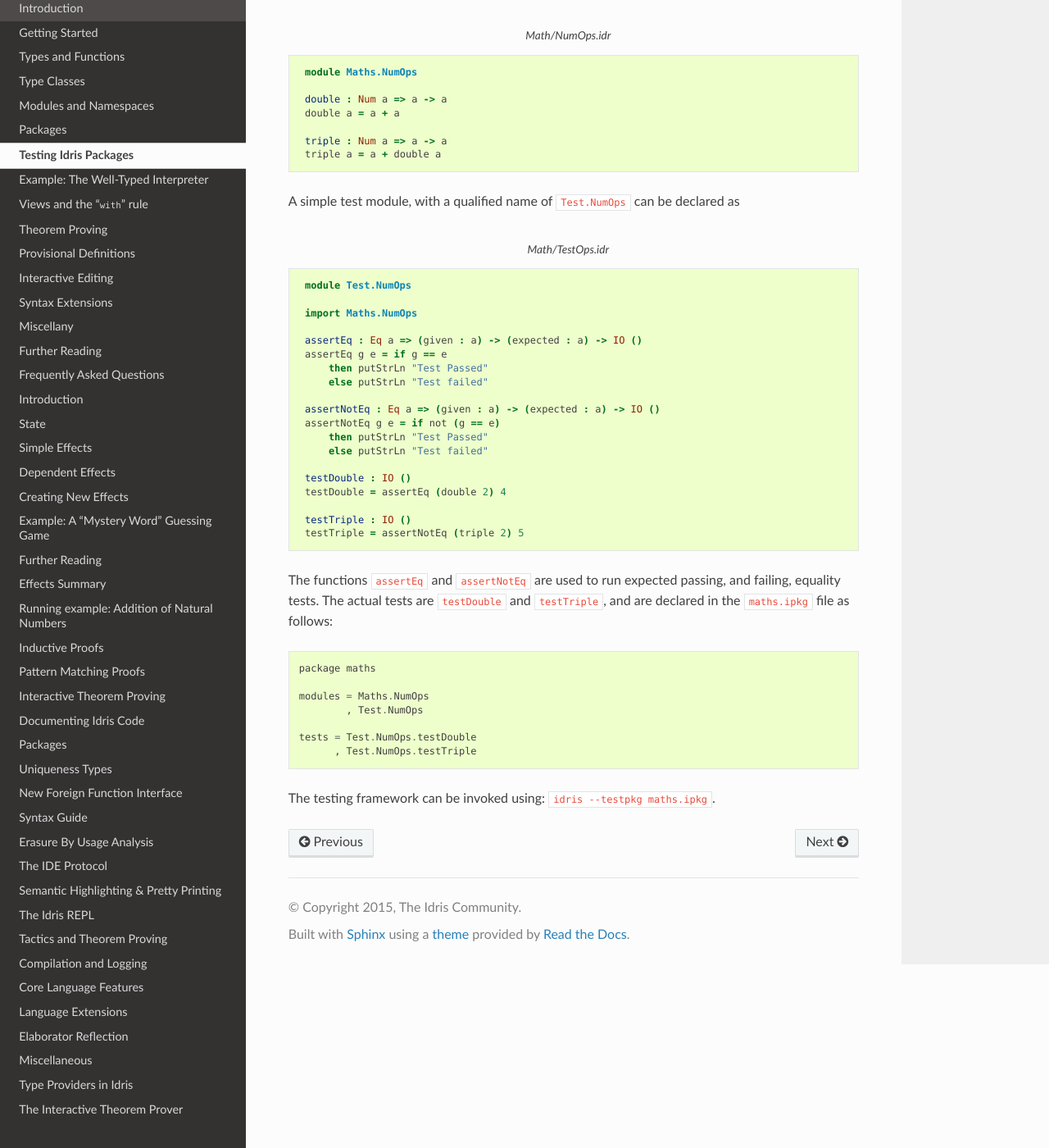
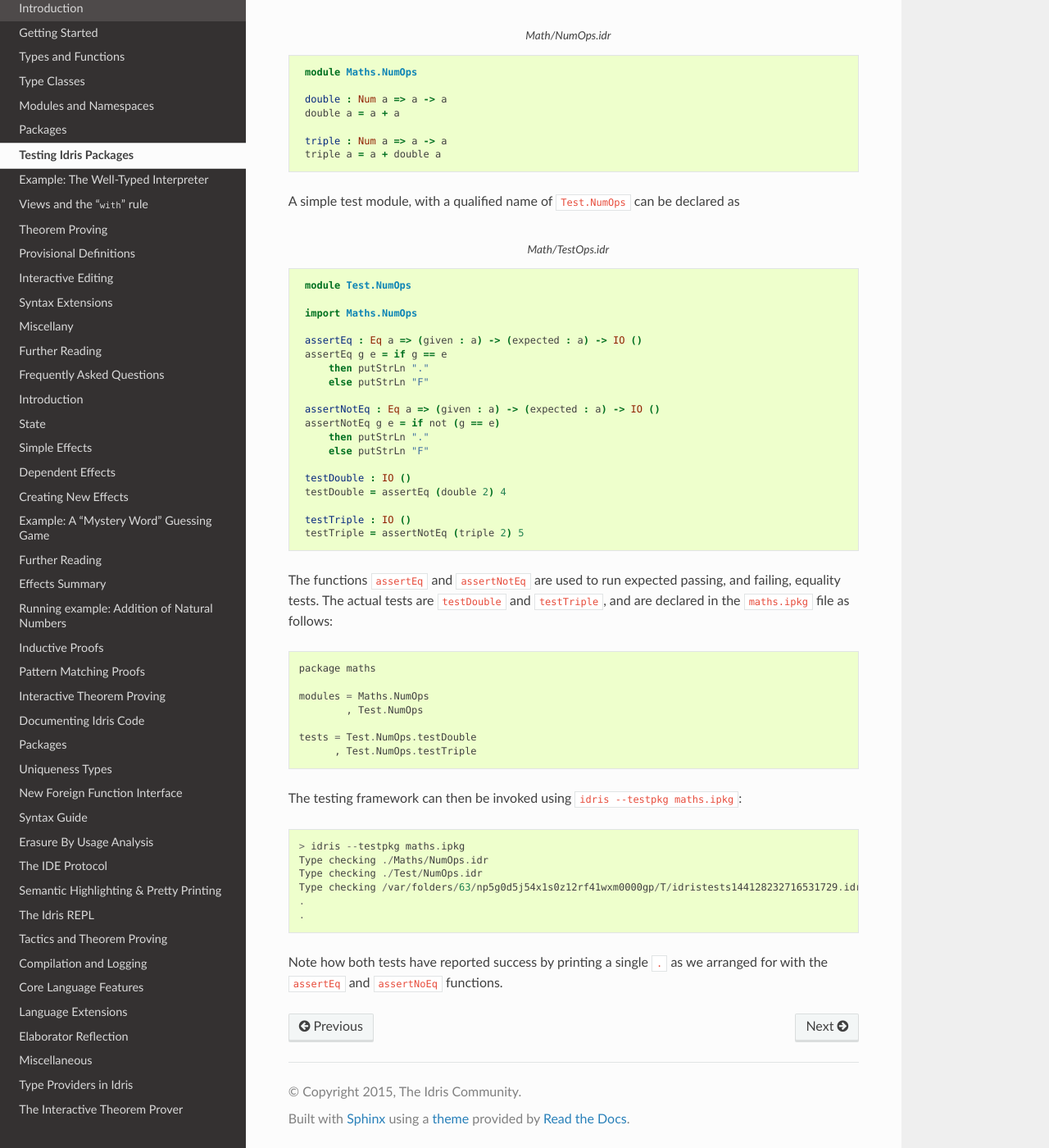
Before and after one commit to idris-lang/Idris-dev, a Sphinx documentation site: the page built from docs/tutorial/testing.rst, in a window 1280 px wide and 1400 px high, scrolled down 479 px. Shown: the whole window at 82% size. Built offline with Sphinx 7.4.7 and the Read the Docs theme 2.0.0, drawn with Linux system fonts in a browser that asks for light colours; formulas are drawn with MathJax 3.

Commit message:
Add example of running the tests
This lets the reader get the full experience of the example
and also shows the temporary file path by way of the type-checker output.

This does change the success/failure reporting text to match what I had
written, so I could copy verbatim from my terminal.

The previous success/failure messages had mismatched capitalization
(title case vs sentence case), but their verbosity might have been desirable
for a tutorial, however undesirable verbosity might be when scanning
test output.

```diff
--- a/docs/tutorial/testing.rst
+++ b/docs/tutorial/testing.rst
@@ -45,13 +45,13 @@ A simple test module, with a qualified name of ``Test.NumOps`` can be declared a
 
     assertEq : Eq a => (given : a) -> (expected : a) -> IO ()
     assertEq g e = if g == e
-        then putStrLn "Test Passed"
-        else putStrLn "Test failed"
+        then putStrLn "."
+        else putStrLn "F"
 
     assertNotEq : Eq a => (given : a) -> (expected : a) -> IO ()
     assertNotEq g e = if not (g == e)
-        then putStrLn "Test Passed"
-        else putStrLn "Test failed"
+        then putStrLn "."
+        else putStrLn "F"
 
     testDouble : IO ()
     testDouble = assertEq (double 2) 4
@@ -72,4 +72,14 @@ The actual tests are ``testDouble`` and ``testTriple``, and are declared in the
           , Test.NumOps.testTriple
 
 
-The testing framework can be invoked using: ``idris --testpkg maths.ipkg``.
+The testing framework can then be invoked using ``idris --testpkg maths.ipkg``::
+
+    > idris --testpkg maths.ipkg
+    Type checking ./Maths/NumOps.idr
+    Type checking ./Test/NumOps.idr
+    Type checking /var/folders/63/np5g0d5j54x1s0z12rf41wxm0000gp/T/idristests144128232716531729.idr
+    .
+    .
+
+Note how both tests have reported success by printing a single ``.``
+as we arranged for with the ``assertEq`` and ``assertNoEq`` functions.
```
